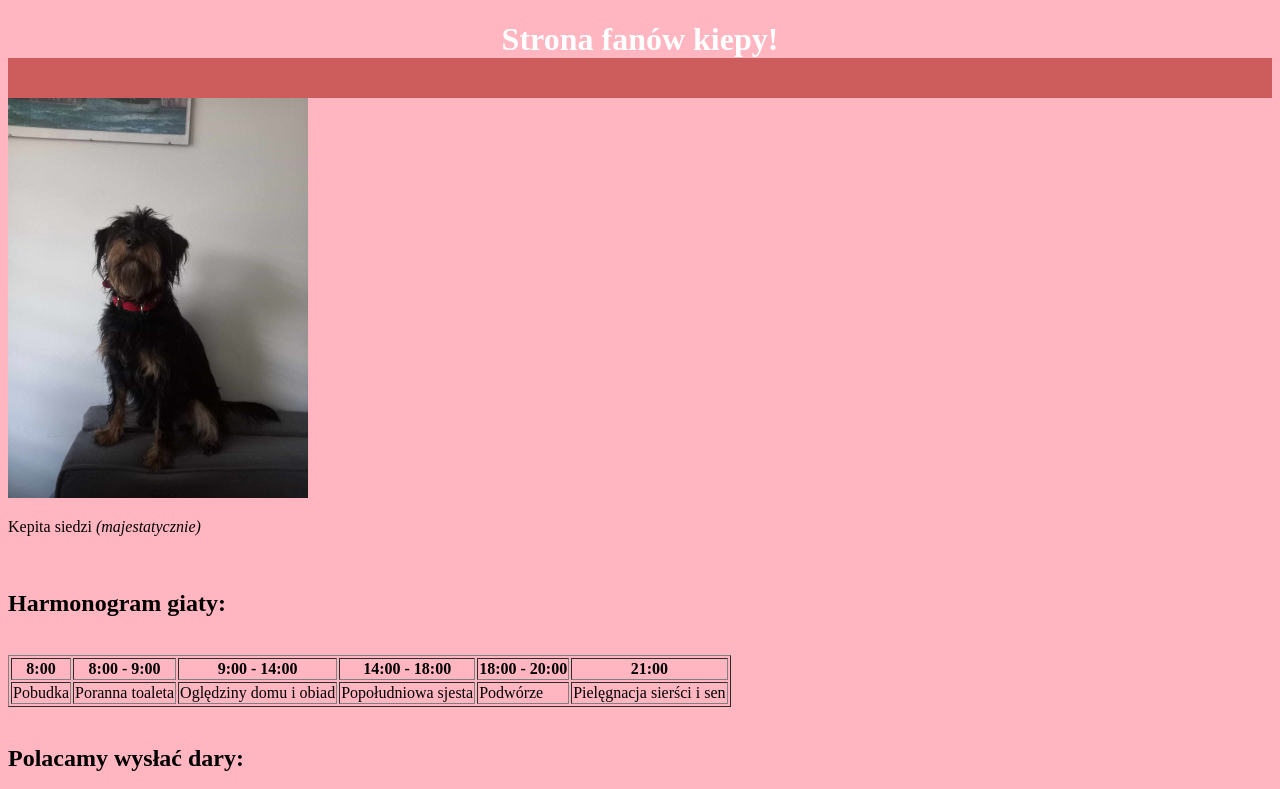
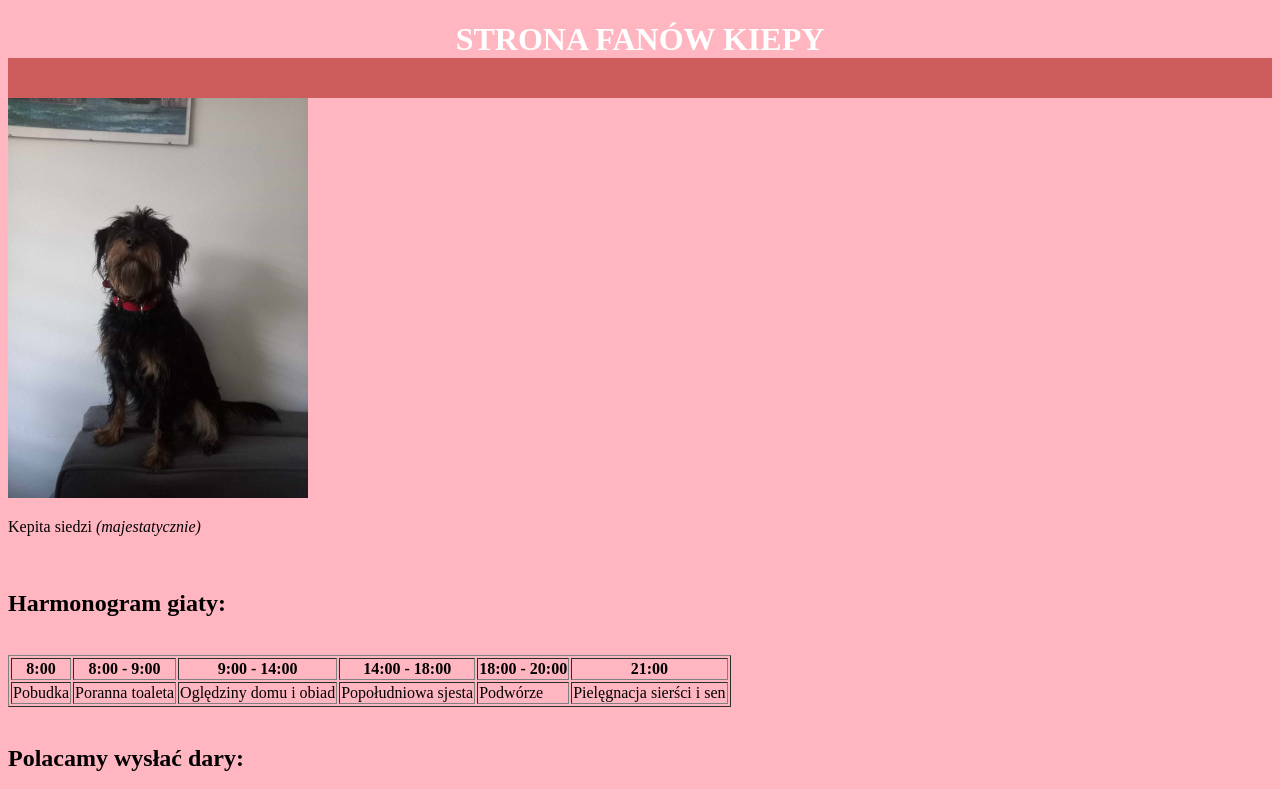
Before and after one commit to jakub-ghub/magazyn, a plain HTML site: page index.html in a window 1280 px wide. Shown: the top 789 px of the page. Drawn offline with Linux system fonts and the light colour scheme.

Commit message:
Update index.html

```diff
--- a/index.html
+++ b/index.html
@@ -8,7 +8,7 @@
 </head>
 <body>
     <header>
-    <h1>Strona fanów kiepy!</h1><br>
+    <h1>STRONA FANÓW KIEPY</h1><br>
     </header>
     <img src="tola.jpg"><br>
     <p>Kepita siedzi <i>(majestatycznie)</i></p><br>
```
